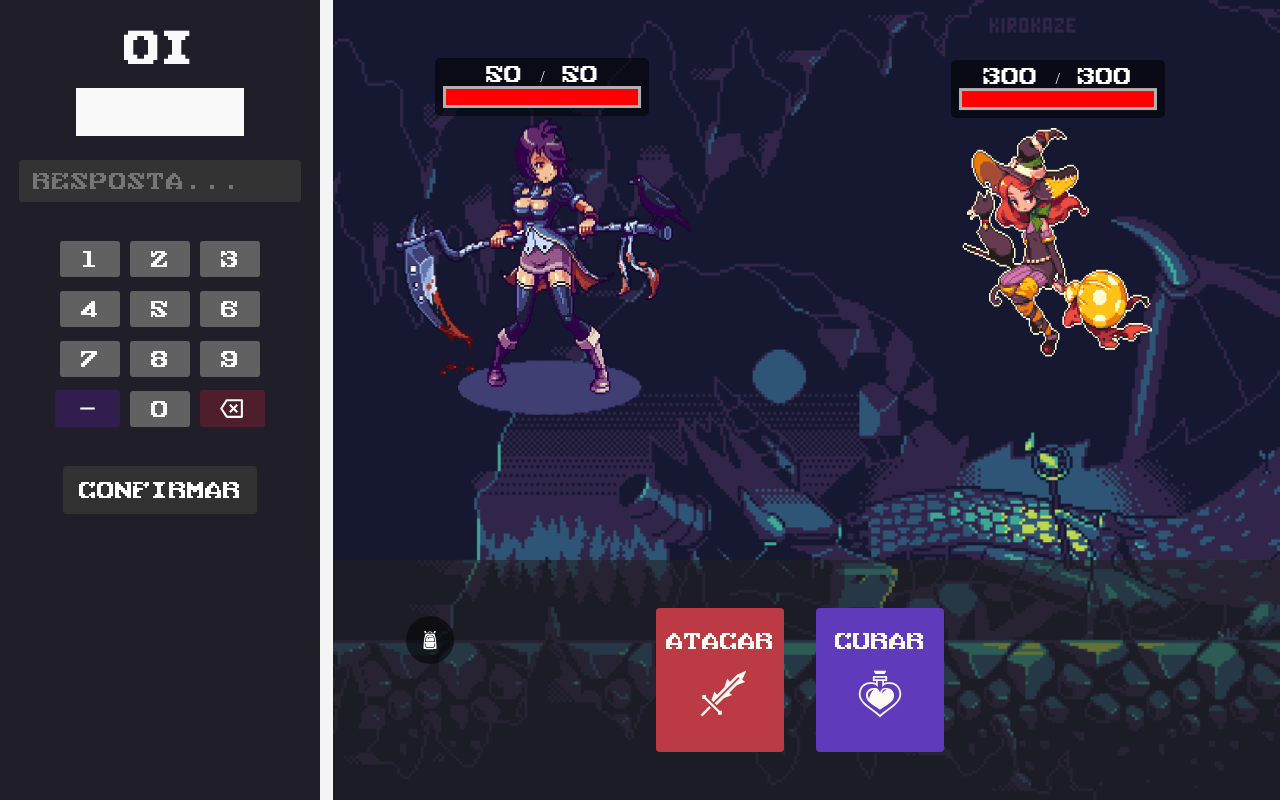
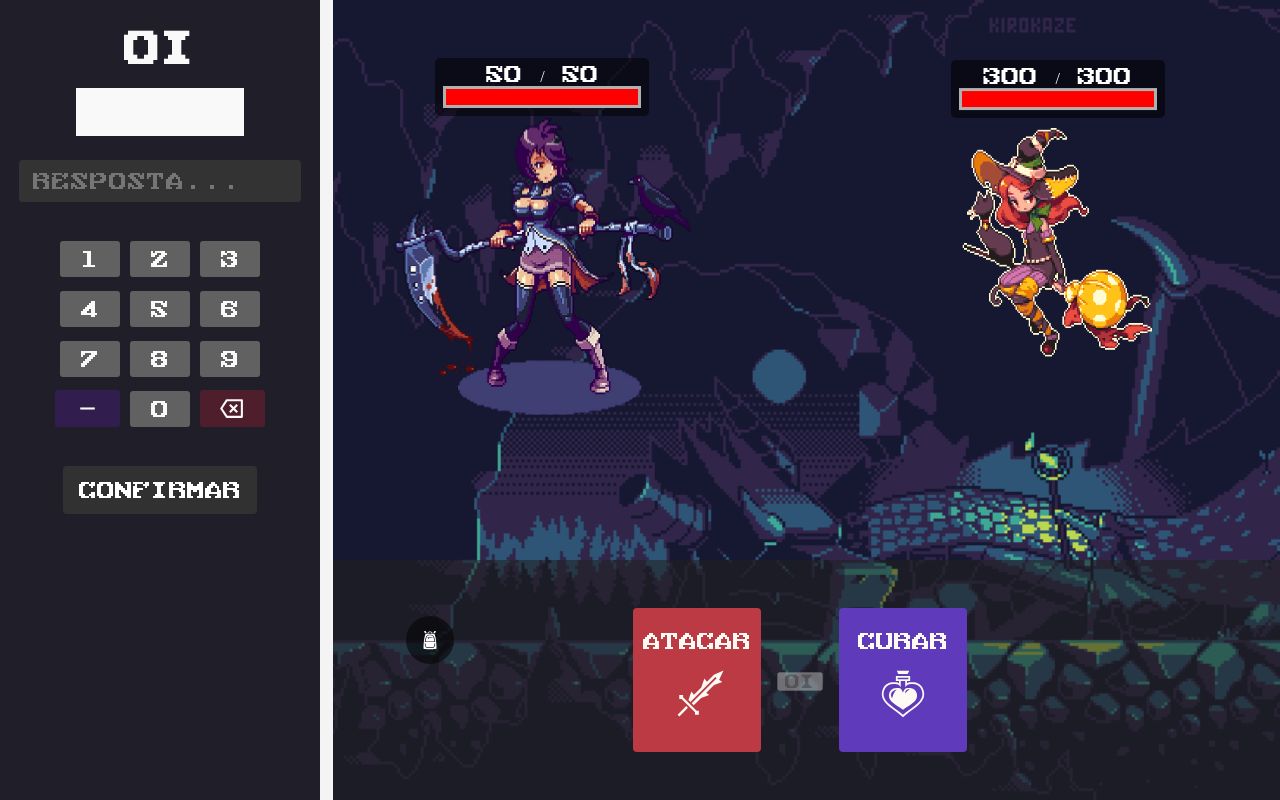
Before and after one commit to myyrez/Chronofight, a React (Create React App) app: page / in a window 1280 px wide. Built offline with nearby package versions, Linux system fonts and the light colour scheme.

Commit message:
começo dos turnos

```diff
--- a/src/components/Battle/Battle.js
+++ b/src/components/Battle/Battle.js
@@ -1,8 +1,17 @@
-import React, { useState } from "react";
+import React, { useEffect, useState } from "react";
 import { Calc } from "../Calc";
 import styles from "./styles.module.css";
 
 export const Battle = () => {
-    const [turno, setTurno] = useState('')
-    return <Calc/>
+    const [turnoEnemy, setTurnoEnemy] = useState(false)
+
+    if (turnoEnemy) {
+
+    }
+
+    return (
+        <Calc
+            turnoEnemy={turnoEnemy}
+            setTurnoEnemy={setTurnoEnemy}/>
+    )
 }
--- a/src/components/Calc/Calc.js
+++ b/src/components/Calc/Calc.js
@@ -3,13 +3,13 @@ import styles from "./styles.module.css";
 import { Inventario } from '../'
 import { Personagens } from "../";
 import { BarraProgresso } from "../";
-import { BiMinus } from "react-icons/bi";
+import { BiMinus, BiRestaurant } from "react-icons/bi";
 import { GiShardSword } from "react-icons/gi";
 import { GiHealthPotion } from "react-icons/gi";
 import { RiDeleteBack2Line } from "react-icons/ri";
 import '../../assets/fonts/ThisSucksRegular-Y9yo.ttf';
 
-export const Calc = (props) => {
+export const Calc = ({ turnoEnemy, setTurnoEnemy }) => {
   const [resposta, setResposta] = useState('');
   const [pergunta, setPergunta] = useState('');
   const [operacao, setOperacao] = useState('');
@@ -30,8 +30,12 @@ export const Calc = (props) => {
   const [acertou, setAcertou] = useState(false)
   const [errou, setErrou] = useState(false)
   const [curou, setCurou] = useState(false)
+  const [QTE, setQTE] = useState('disabled')
+  const [hitTiming, setHitTiming] = useState(false)
   const refResultado = useRef(showResultado)
   refResultado.current = showResultado
+  const refTiming = useRef(hitTiming)
+  refTiming.current = hitTiming
   var trueResultado;
 
   const criarDigitos = () => {
@@ -77,6 +81,7 @@ export const Calc = (props) => {
   onkeydown = e => {
     if (e.key === 'a') return atacar();
     if (e.key === 'c') return curar();
+    if (e.key === 'd' && QTE !== 'disabled') return hitQTE()
 
     if (travarConfirmar === 'disabled') return;
     if (e.key === '-' && resposta === '') return setResposta('-');
@@ -93,6 +98,10 @@ export const Calc = (props) => {
     setErrou(false)
     setCurou(false)
     setCrit(false)
+    if (turnoEnemy) {
+      setTurnoEnemy(false)
+      startEnemyAttack()
+    }
     if (operacao === 'soma') setPergunta(`${n1} + ${n2}`)
     if (operacao === 'subtracao') setPergunta(`${n1} – ${n2}`)
     if (operacao === 'multip') setPergunta(`${n1} x ${n2}`)
@@ -125,6 +134,24 @@ export const Calc = (props) => {
   });
 
   var curaRandomizer = Math.floor(Math.random() * 6) + 10
+
+  const startEnemyAttack = () => {
+    setTimeout(() => {
+      setQTE('')
+    }, 1000);
+    setTimeout(() => {
+      setQTE('disabled')
+    }, 1400);
+
+    setTimeout(() => {
+      if (refTiming.current) setEnemyDano(0)
+      setErrou(true)
+    }, 2000);
+  }
+
+  const hitQTE = () => {
+    setHitTiming(true)
+  }
 
   const curar = () => {
     setCura(curaRandomizer)
@@ -165,6 +192,8 @@ export const Calc = (props) => {
       setResposta('')
       document.documentElement.style.setProperty('--abrir-pergunta', '-5.5rem')
       document.documentElement.style.setProperty('--diminuir-square', '5.5rem')
+
+      setTurnoEnemy(true)
     }, 5000);
   }
 
@@ -316,7 +345,7 @@ export const Calc = (props) => {
                   <p></p>
               </button>
             </div>
-
+            <button disabled={QTE} onClick={hitQTE}>oi</button>
             <div className={styles.buttonDivCalc2}>
               <button
                 className={styles.buttonCalcCurar}
```
